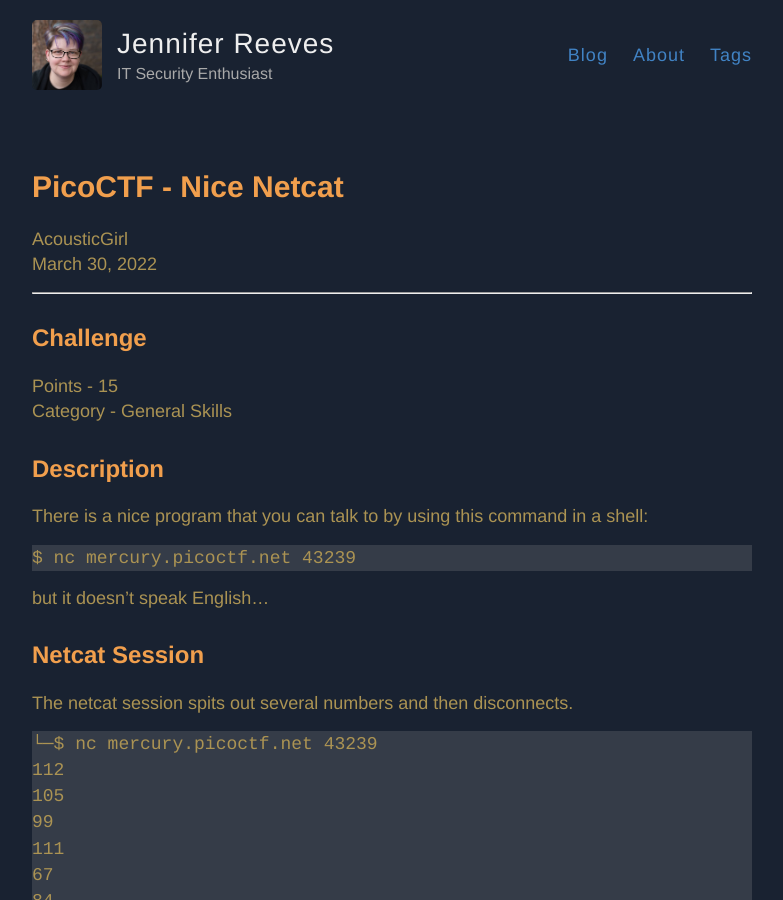
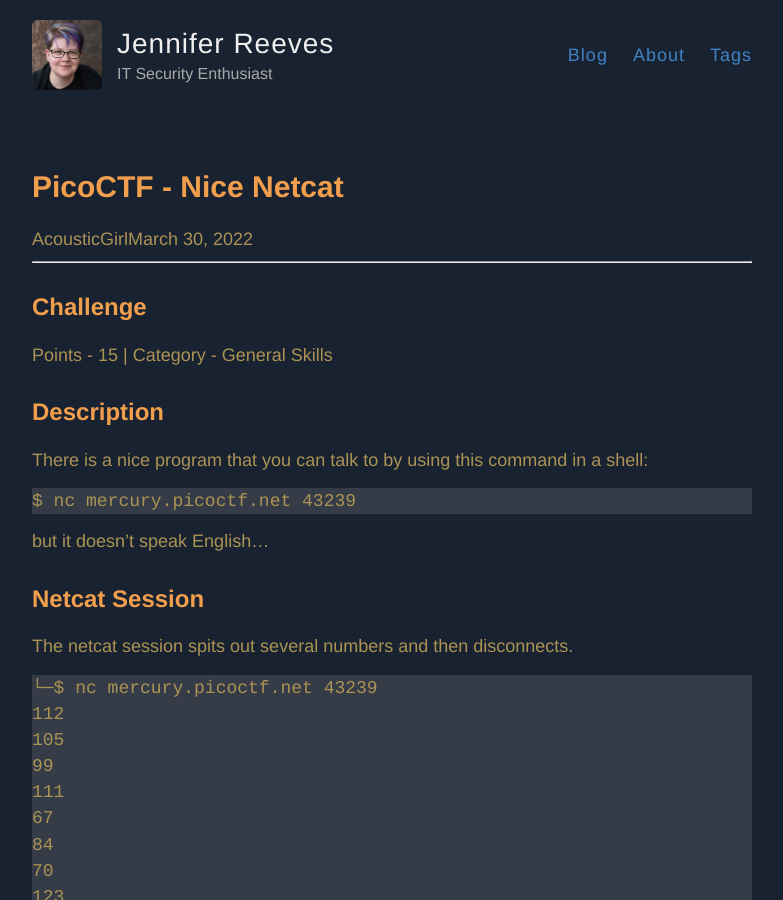
Before and after one commit to jbreeves/jbreeves.github.io, a Jekyll site: the page built from _posts/2022-03-30-Nice-Netcat.md, in a window 1280 px wide and 900 px high. Shown: the whole window, without its empty margins (248-1031 px from the left). Built offline with Jekyll 4.4.1, drawn with Linux system fonts in a browser that asks for light colours.

```diff
--- a/_posts/2022-03-30-Nice-Netcat.md
+++ b/_posts/2022-03-30-Nice-Netcat.md
@@ -4,14 +4,12 @@ title: PicoCTF - Nice Netcat
 tags: CTF picoCTF Python
 ---
 
-AcousticGirl
-March 30, 2022
+AcousticGirl  |   March 30, 2022
 
 -------
 
 ## Challenge
-Points - 15
-Category - General Skills
+Points - 15  |  Category - General Skills
 
 ## Description
 There is a nice program that you can talk to by using this command in a shell:
```
